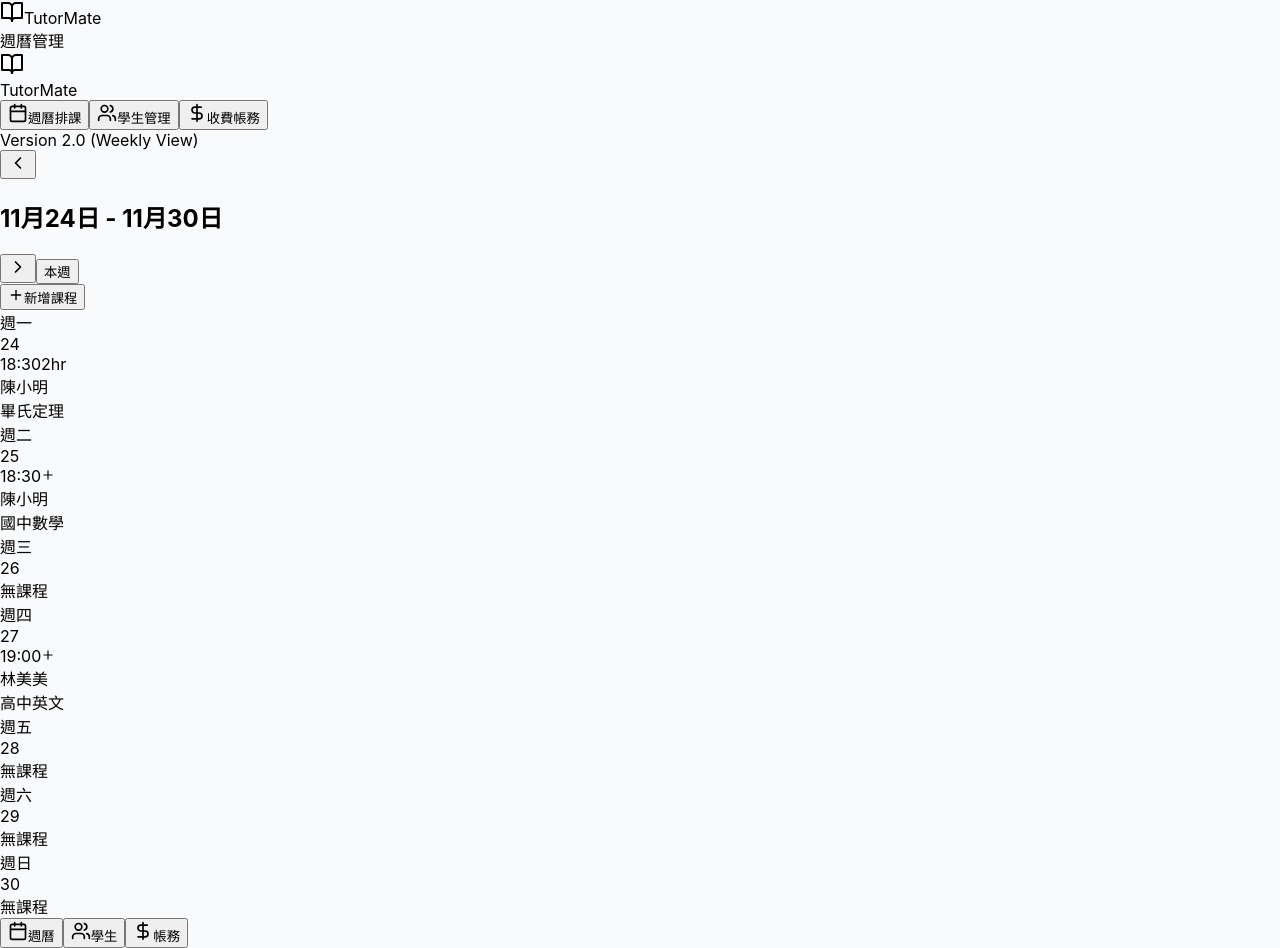
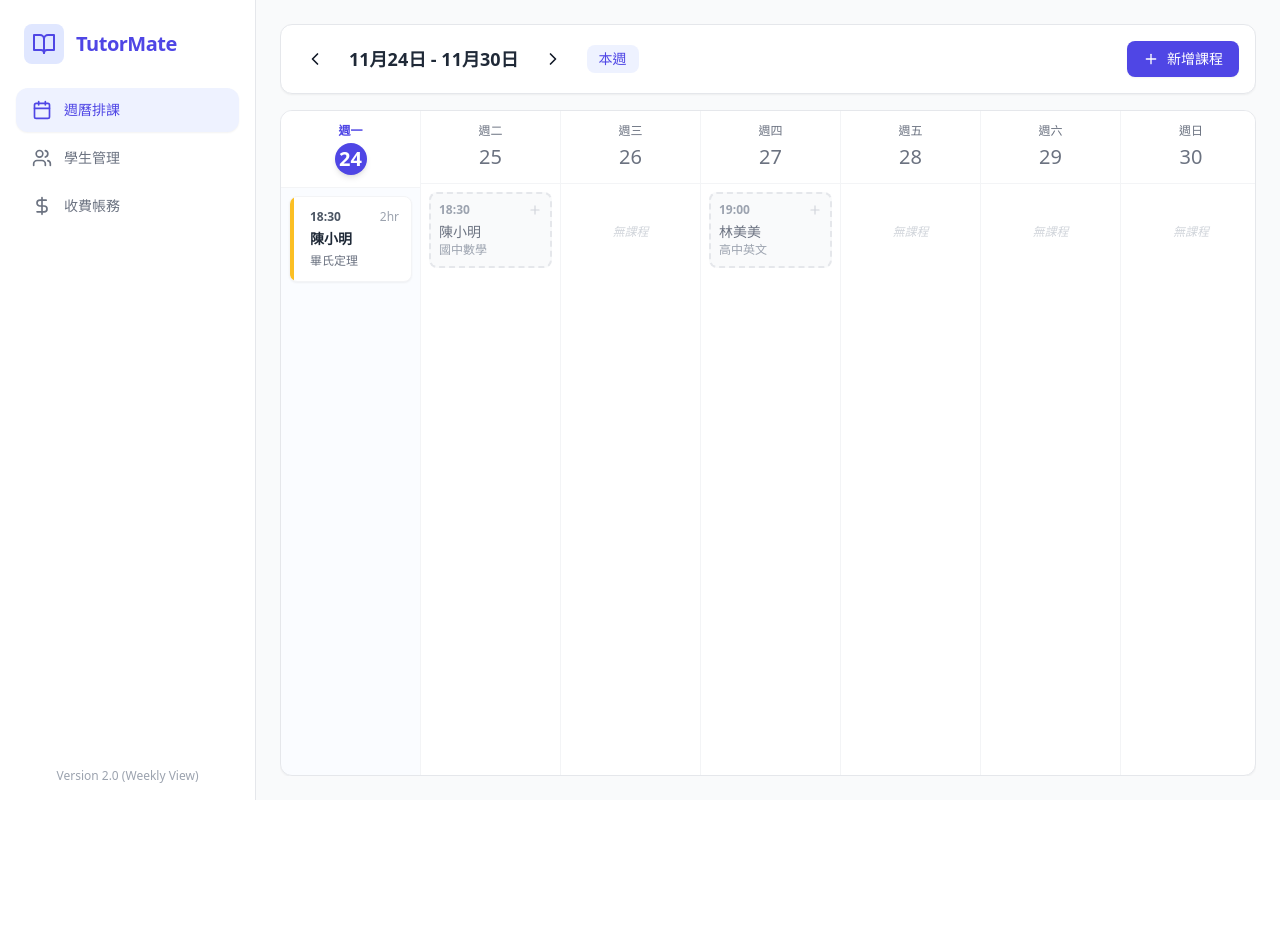
Before and after one commit to threegt168-bit/teacher, a React (Vite) app: page / in a window 1280 px wide. After the commit the page ends 800 px from the top, so only its background shows below. Built offline with nearby package versions, Linux system fonts and the light colour scheme.

Commit message:
add new files

```diff
--- /dev/null
+++ b/postcss.config.js
@@ -0,0 +1,7 @@
+export default {
+  // 設置 PostCSS 插件，確保 Tailwind 和 Autoprefixer 被載入
+  plugins: {
+    tailwindcss: {},
+    autoprefixer: {},
+  },
+}
--- /dev/null
+++ b/src/index.css
@@ -0,0 +1,5 @@
+/* 這是 Tailwind CSS 的三個核心指令，必須包含在一個 CSS 檔案中，
+   然後在 src/main.jsx 中導入，才能讓 Vite 生成樣式。 */
+@tailwind base;
+@tailwind components;
+@tailwind utilities;
--- a/src/main.jsx
+++ b/src/main.jsx
@@ -1,26 +1,11 @@
 import React from 'react'
 import ReactDOM from 'react-dom/client'
 import App from './App.jsx'
-// 注意：如果您的檔案名是 app.jsx (小寫)，請改為 ./app.jsx，但建議統一改為大寫 App.jsx
 
-// 基礎 CSS 重置 (因為沒有獨立的 index.css 檔案，我們用 JS 注入)
-const style = document.createElement('style');
-style.textContent = `
-  @tailwind base;
-  @tailwind components;
-  @tailwind utilities;
+// 【修正點】: 正確地導入 CSS 檔案。Vite 會處理這個導入並打包樣式。
+import './index.css';
 
-  body {
-    margin: 0;
-    font-family: -apple-system, BlinkMacSystemFont, 'Segoe UI', 'Roboto', 'Oxygen',
-      'Ubuntu', 'Cantarell', 'Fira Sans', 'Droid Sans', 'Helvetica Neue',
-      sans-serif;
-    -webkit-font-smoothing: antialiased;
-    -moz-osx-font-smoothing: grayscale;
-    background-color: #f9fafb;
-  }
-`;
-document.head.appendChild(style);
+// 【已移除】: 移除舊的 JS 注入 CSS 的錯誤代碼。
 
 ReactDOM.createRoot(document.getElementById('root')).render(
   <React.StrictMode>
--- /dev/null
+++ b/tailwind.config.js
@@ -0,0 +1,12 @@
+/** @type {import('tailwindcss').Config} */
+export default {
+  // 設置 content 以確保 Tailwind 掃描所有 JSX/JS/HTML 檔案來生成需要的樣式
+  content: [
+    "./index.html",
+    "./src/**/*.{js,ts,jsx,tsx}",
+  ],
+  theme: {
+    extend: {},
+  },
+  plugins: [],
+}
```
